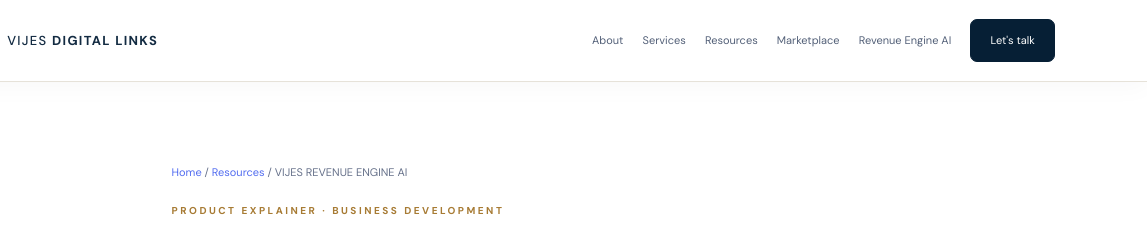
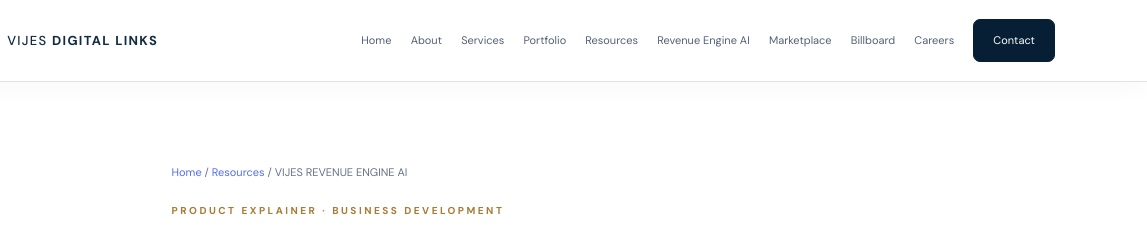
Before and after one commit to richard86z/vijes-digital-links-website, a plain HTML site: page vijes-revenue-engine-ai-guide.html in a window 1280 px wide. Shown: the top 232 px of the page, 133-1280 px from the left. Drawn offline with Linux system fonts and the light colour scheme.

Commit message:
Standardize site-wide navigation and footer links

```diff
--- a/vijes-revenue-engine-ai-guide.html
+++ b/vijes-revenue-engine-ai-guide.html
@@ -12,7 +12,7 @@
 </head>
 <body>
 <a class="skip-link" href="#main">Skip to content</a>
-<header class="site-header"><a class="brand" href="index.html" aria-label="Vijes Digital Links home"><span class="brand-mark">V</span><span>VIJES <b>DIGITAL LINKS</b></span></a><nav aria-label="Main navigation"><a href="index.html#about">About</a><a href="index.html#services">Services</a><a href="resources.html">Resources</a><a href="marketplace.html">Marketplace</a><a href="revenue-engine-ai.html">Revenue Engine AI</a><a class="nav-cta" href="index.html#contact">Let's talk</a></nav></header>
+<header class="site-header"><a class="brand" href="index.html" aria-label="Vijes Digital Links home"><span class="brand-mark">V</span><span>VIJES <b>DIGITAL LINKS</b></span></a><nav aria-label="Main navigation"><a href="index.html">Home</a><a href="index.html#about">About</a><a href="index.html#services">Services</a><a href="portfolio.html">Portfolio</a><a href="resources.html">Resources</a><a href="revenue-engine-ai.html">Revenue Engine AI</a><a href="marketplace.html">Marketplace</a><a href="billboard.html">Billboard</a><a href="careers.html">Careers</a><a class="nav-cta" href="index.html#contact">Contact</a></nav></header>
 <main id="main">
 <header class="article-head"><p class="resource-breadcrumb"><a href="index.html">Home</a> / <a href="resources.html">Resources</a> / VIJES REVENUE ENGINE AI</p><p class="eyebrow">PRODUCT EXPLAINER · BUSINESS DEVELOPMENT</p><h1>Vijes Revenue Engine AI: from business research to opportunities</h1><p class="article-deck">Finding potential clients can involve scattered searches, disconnected notes and uncertain assumptions about what a business may need. Vijes Revenue Engine AI is being developed around a more structured workflow: research organisations, inspect evidence, assess service fit and organise follow-through.</p><p class="article-meta">Published 20 November 2026 · Vijes Digital Links</p></header>
 <article class="article-body">
@@ -72,5 +72,5 @@
 <div class="article-cta"><h2>Follow the Vijes Revenue Engine AI project</h2><p>Read the project overview for its current development status, intended workflow and product direction. For project enquiries or partnership discussions, contact Vijes Digital Links.</p><a class="button button-primary" href="revenue-engine-ai.html">View the project overview <span>→</span></a></div>
 <div class="article-links"><a href="resources.html">← Back to all resources</a><a href="market-research-business-guide.html">Read: Conducting market research</a><a href="online-marketplace-selling-guide.html">Read: Preparing to sell online</a></div>
 </article></main>
-<footer><div class="footer-main"><a class="brand footer-brand" href="index.html"><span class="brand-mark">V</span><span>VIJES <b>DIGITAL LINKS</b></span></a><p>Digital growth and business support, wherever you do business.</p></div><div class="footer-links"><a href="index.html#services">Services</a><a href="resources.html">Resources</a><a href="marketplace.html">Marketplace</a><a href="privacy.html">Privacy</a><a href="terms.html">Terms</a><a href="index.html#contact">Contact</a></div><small>© 2026 Vijes Digital Links. All rights reserved.</small></footer>
+<footer><div class="footer-main"><a class="brand footer-brand" href="index.html"><span class="brand-mark">V</span><span>VIJES <b>DIGITAL LINKS</b></span></a><p>Digital growth and business support, wherever you do business.</p></div><div class="footer-links"><a href="index.html#about">About</a><a href="index.html#services">Services</a><a href="portfolio.html">Portfolio &amp; Projects</a><a href="resources.html">Knowledge Centre</a><a href="revenue-engine-ai.html">Revenue Engine AI</a><a href="marketplace.html">Marketplace</a><a href="billboard.html">Advertising Billboard</a><a href="careers.html">Careers</a><a href="index.html#contact">Contact</a><a href="privacy.html">Privacy</a><a href="terms.html">Terms</a></div><small>© 2026 Vijes Digital Links. All rights reserved.</small></footer>
 </body></html>
```
